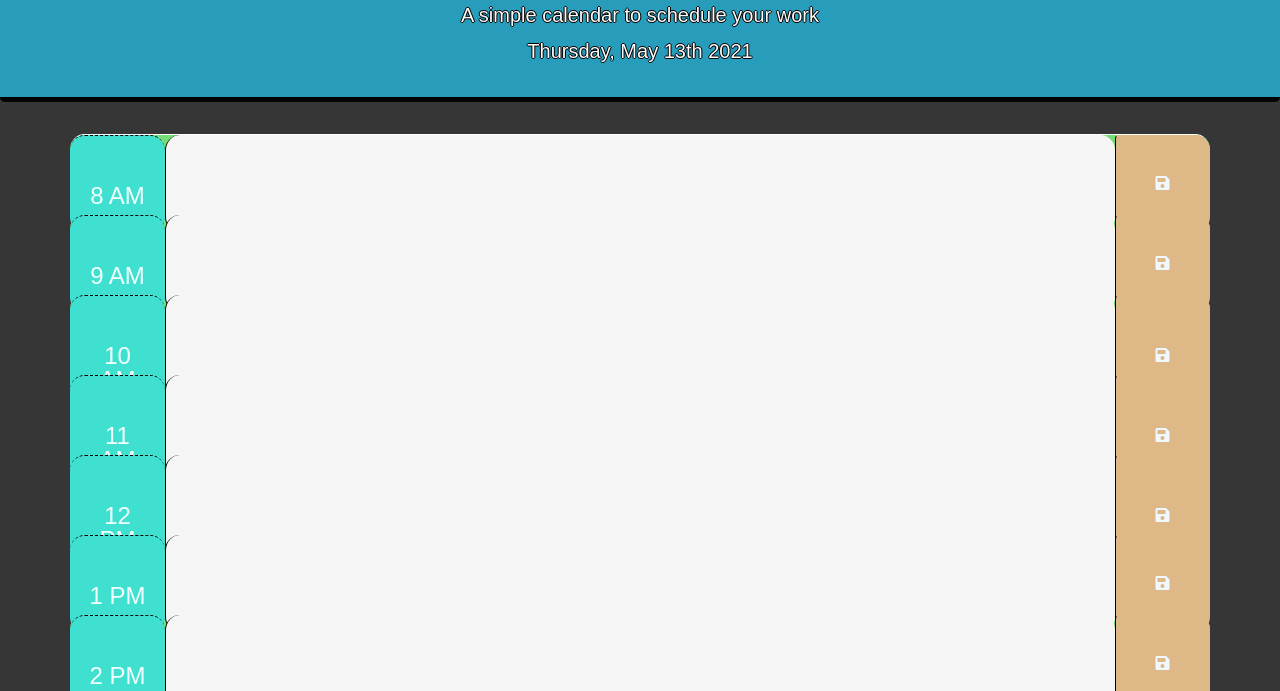
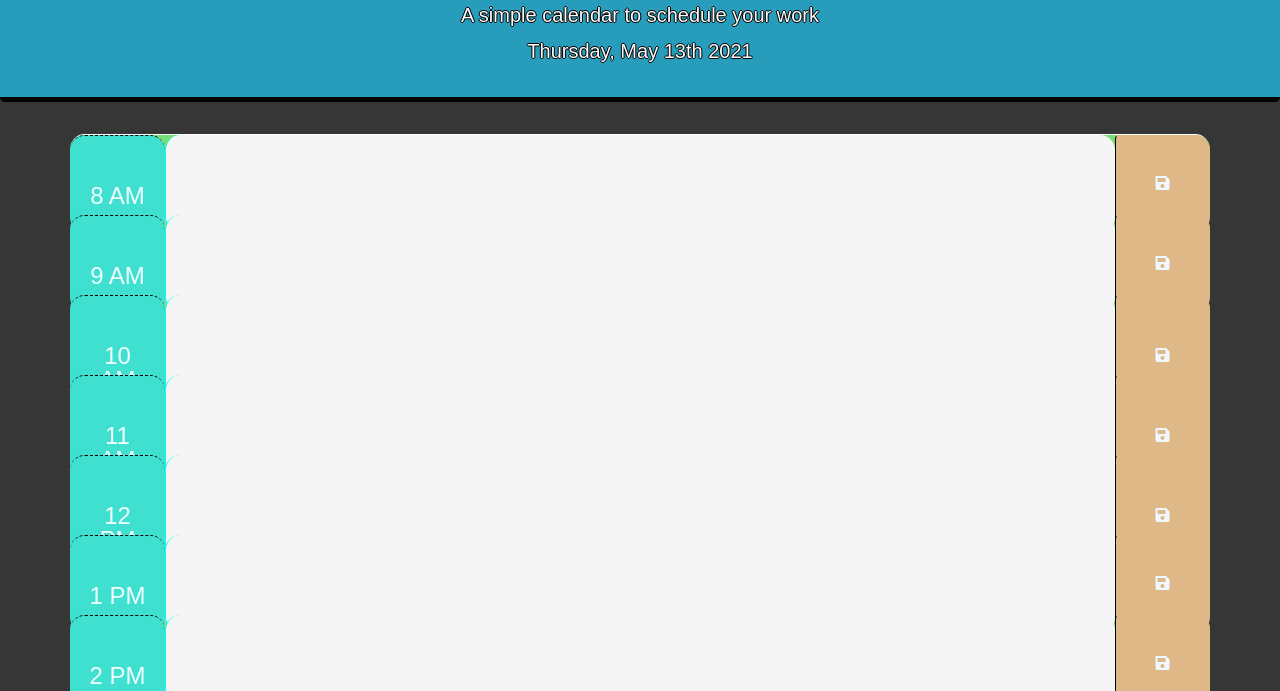
Before and after one commit to Michayla-C/Day-Scheduler-MC, a plain HTML site: page index.html in a window 1280 px wide. Shown: the part 109-800 px from the top of the page. Drawn offline with nearby package versions, Linux system fonts and the light colour scheme.

Commit message:
updated css

```diff
--- a/style.css
+++ b/style.css
@@ -27,8 +27,8 @@ textarea {
   background: whitesmoke;
   border: black;
   resize: none;
-  color: aquamarine;
-  border-left: 1px solid black;
+  color: black;
+  border-left: 1px solid aqua;
   border-radius: 15px;
   padding: 10px;
 }
```
